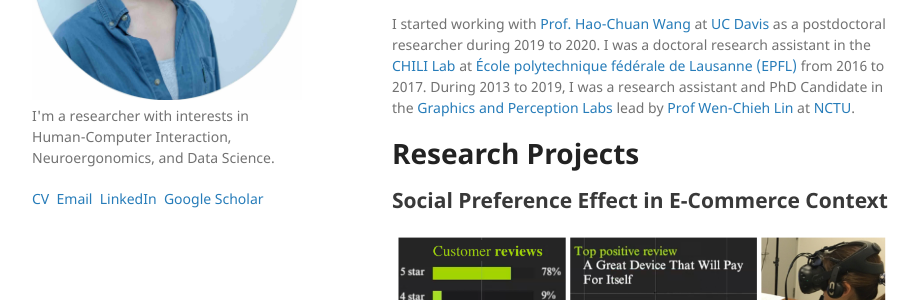
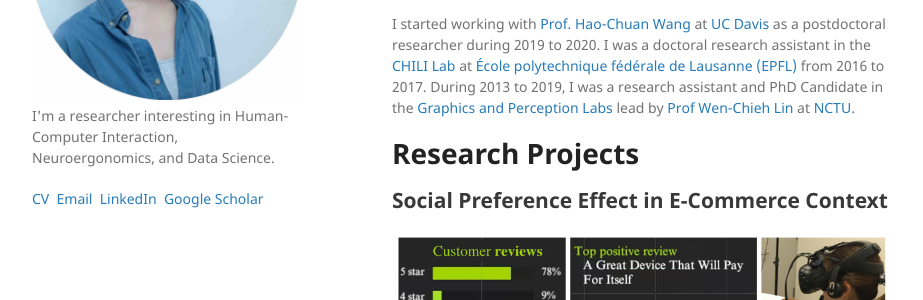
Before and after one commit to FuyinCherng/FuyinCherng.github.io, a Jekyll site: the page built from index.md, in a window 1280 px wide. Shown: the part 284-584 px from the top of the page, without its empty margins (178-1101 px from the left). Built offline with Jekyll 4.4.1, drawn with Linux system fonts in a browser that asks for light colours; our own code applies the rules of GitHub Pages for plain Markdown files.

Commit message:
Update _config.yml

```diff
--- a/_config.yml
+++ b/_config.yml
@@ -1,7 +1,7 @@
 title: Fu-Yin Cherng
 logo: /assets/img/profile_2.jpg
 description: Welcom!
-intro: I'm a researcher with interests in Human-Computer Interaction, Neuroergonomics, and Data Science.
+intro: I'm a researcher interesting in Human-Computer Interaction, Neuroergonomics, and Data Science.
 show_links: true
 
 plugins:
```
